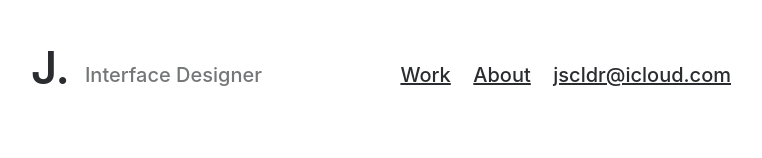
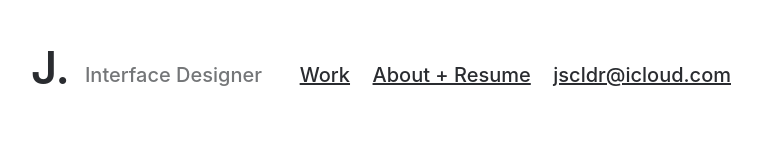
Before and after one commit to josecaldera/Portfolio, a plain HTML site: page about.html in a window 1280 px wide. Shown: the top 158 px of the page, without its empty margins (259-1021 px from the left). Drawn offline with Linux system fonts and the light colour scheme.

Commit message:
updated nav label test

```diff
--- a/about.html
+++ b/about.html
@@ -24,7 +24,7 @@
           <a href="/index.html">Work</a>
         </div>
         <div class="navigationItem">
-          <a href="/about.html">About</a>
+          <a href="/about.html">About + Resume</a>
         </div>
         <div class="navigationItem">
           <a href="mailto:jscldr@icloud.com">jscldr@icloud.com</a>
```
Also changed, not shown: dialogue.html (+1 -1 lines), flyertalk.html (+1 -1 lines), fodorstravel.html (+1 -1 lines), livestrong.html (+1 -1 lines).
